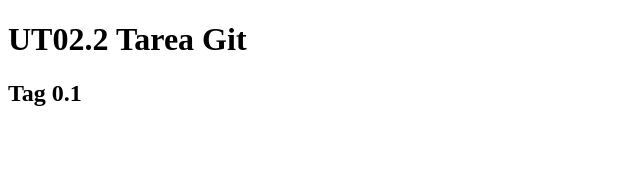
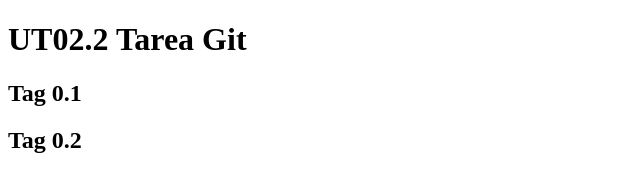
Before and after one commit to pabloGRC90/UT-Git_PGG6, a plain HTML site: page public/index.html in a window 1280 px wide. Shown: the whole page, without its empty margins (0-640 px from the left). Drawn offline with Linux system fonts and the light colour scheme.

Commit message:
commit 2 main

```diff
--- a/public/index.html
+++ b/public/index.html
@@ -11,7 +11,7 @@
     <h1>UT02.2 Tarea Git</h1>
 
     <h2>Tag 0.1</h2>
-
+    <h2>Tag 0.2</h2>
 
 
 </body>
```
